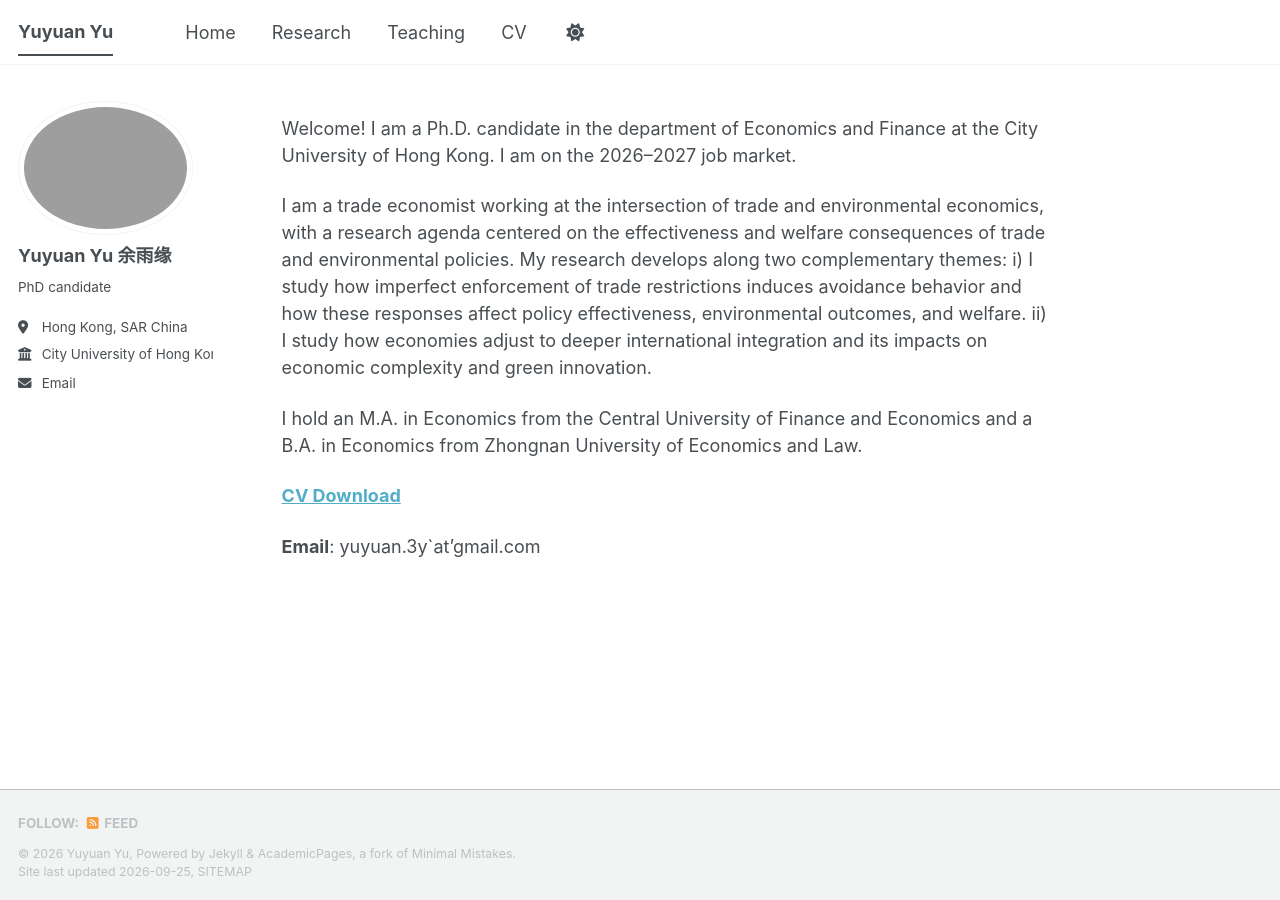
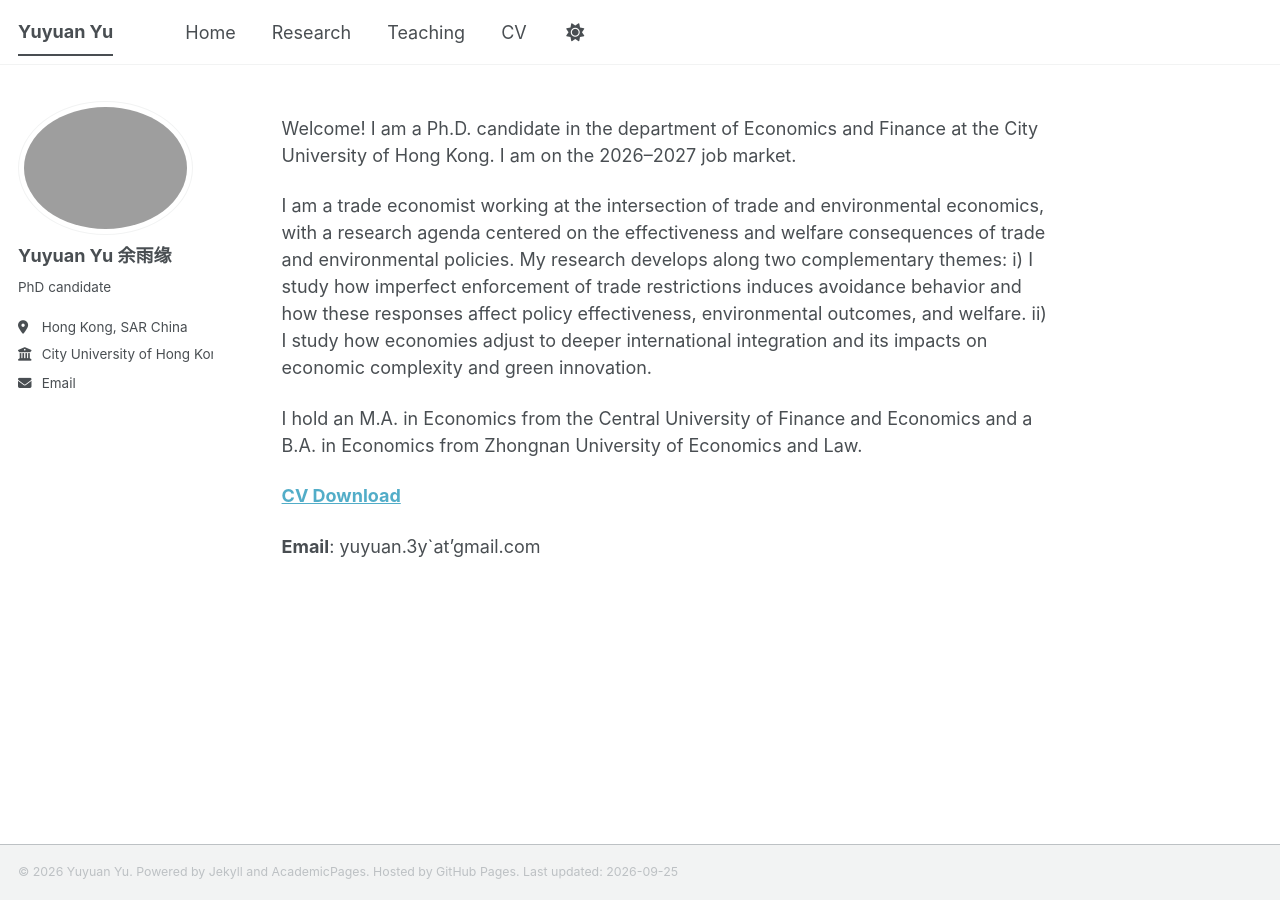
Before and after one commit to yuyuan1yu/yuyuan1yu.github.io, a Jekyll site: the page built from _pages/about.md, in a window 1280 px wide. Built offline with Jekyll 4.4.1, drawn with Linux system fonts in a browser that asks for light colours; a style sheet for code colours, icons or effects is not loaded.

Commit message:
Update footer.html

```diff
--- a/_includes/footer.html
+++ b/_includes/footer.html
@@ -1,25 +1,7 @@
-{% include base_path %}
-
-{% if site.author.github or site.author.bitbucket or site.atom_feed.hide != true %}
-<div class="page__footer-follow">
-  <ul class="social-icons">
-    {% if site.data.ui-text[site.locale].follow_label %}
-      <li><strong>{{ site.data.ui-text[site.locale].follow_label }}</strong></li>
-    {% endif %}
-    {% if site.author.github %}
-      <li><a href="https://github.com/{{ site.author.github }}"><i class="fab fa-github" aria-hidden="true"></i> GitHub</a></li>
-    {% endif %}
-    {% if site.author.bitbucket %}
-      <li><a href="https://bitbucket.org/{{ site.author.bitbucket }}"><i class="fab fa-bitbucket" aria-hidden="true"></i> Bitbucket</a></li>
-    {% endif %}
-    {% if site.atom_feed.hide != true %}
-    <li><a href="{% if site.atom_feed.path %}{{ site.atom_feed.path }}{% else %}{{ base_path }}/feed.xml{% endif %}"><i class="fa fa-fw fa-rss-square" aria-hidden="true"></i> {{ site.data.ui-text[site.locale].feed_label | default: "Feed" }}</a></li>
-    {% endif %}
-  </ul>
+<div class="page__footer-copyright">
+  © {{ site.time | date: '%Y' }} Yuyuan Yu.
+  Powered by <a href="https://jekyllrb.com" rel="nofollow">Jekyll</a> and
+  <a href="https://github.com/academicpages/academicpages.github.io">AcademicPages</a>.
+  Hosted by GitHub Pages.
+  Last updated: {{ "now" | date: '%Y-%m-%d' }}
 </div>
-{% endif %}
-
-<div class="page__footer-copyright">
-  &copy; {{ site.time | date: '%Y' }} {{ site.name | default: site.title }}, {{ site.data.ui-text[site.locale].powered_by | default: "Powered by" }} <a href="https://jekyllrb.com" rel="nofollow">Jekyll</a> &amp; <a href="https://github.com/academicpages/academicpages.github.io">AcademicPages</a>, a fork of <a href="https://mademistakes.com/work/minimal-mistakes-jekyll-theme/" rel="nofollow">Minimal Mistakes</a>.<br />
-  Site last updated {{ "now" | date: '%Y-%m-%d' }}, <a href="/sitemap/" style="text-transform: uppercase;">{{ site.data.ui-text[site.locale].site_map | default: "Sitemap" }}</a>
-</div>
```
